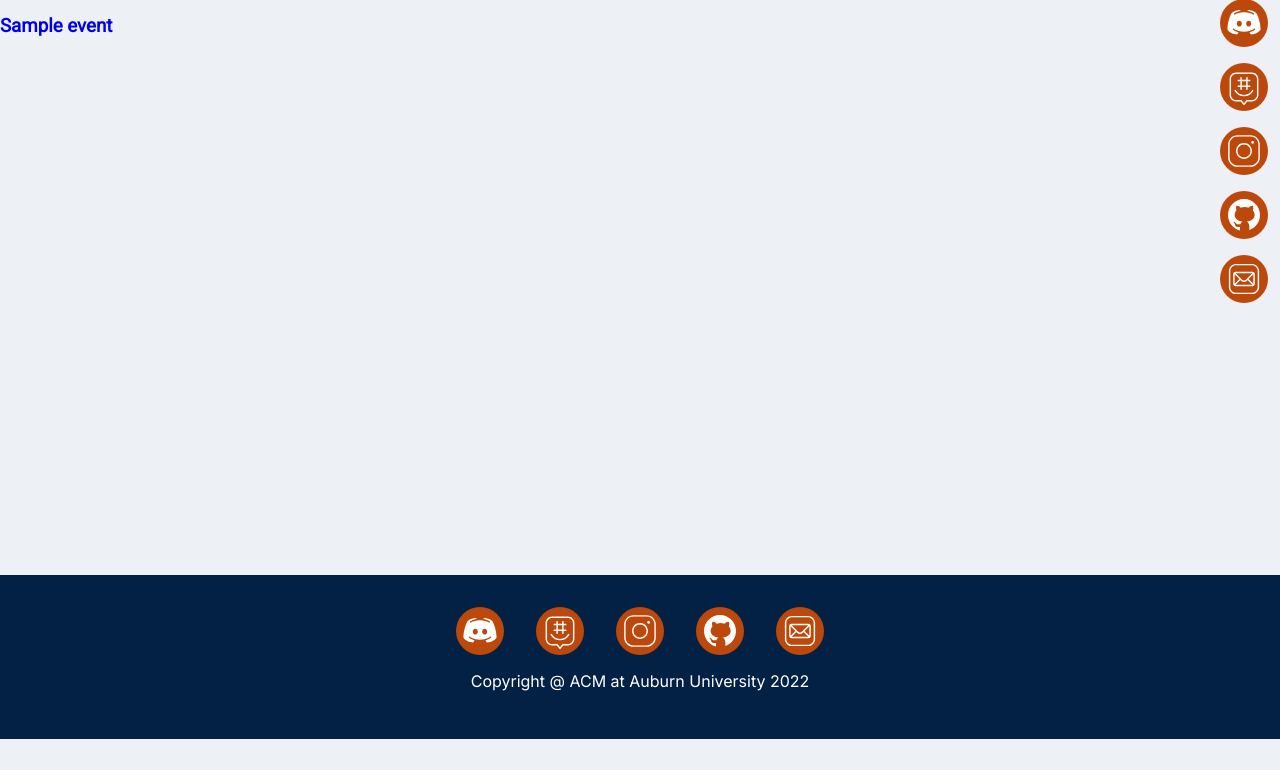
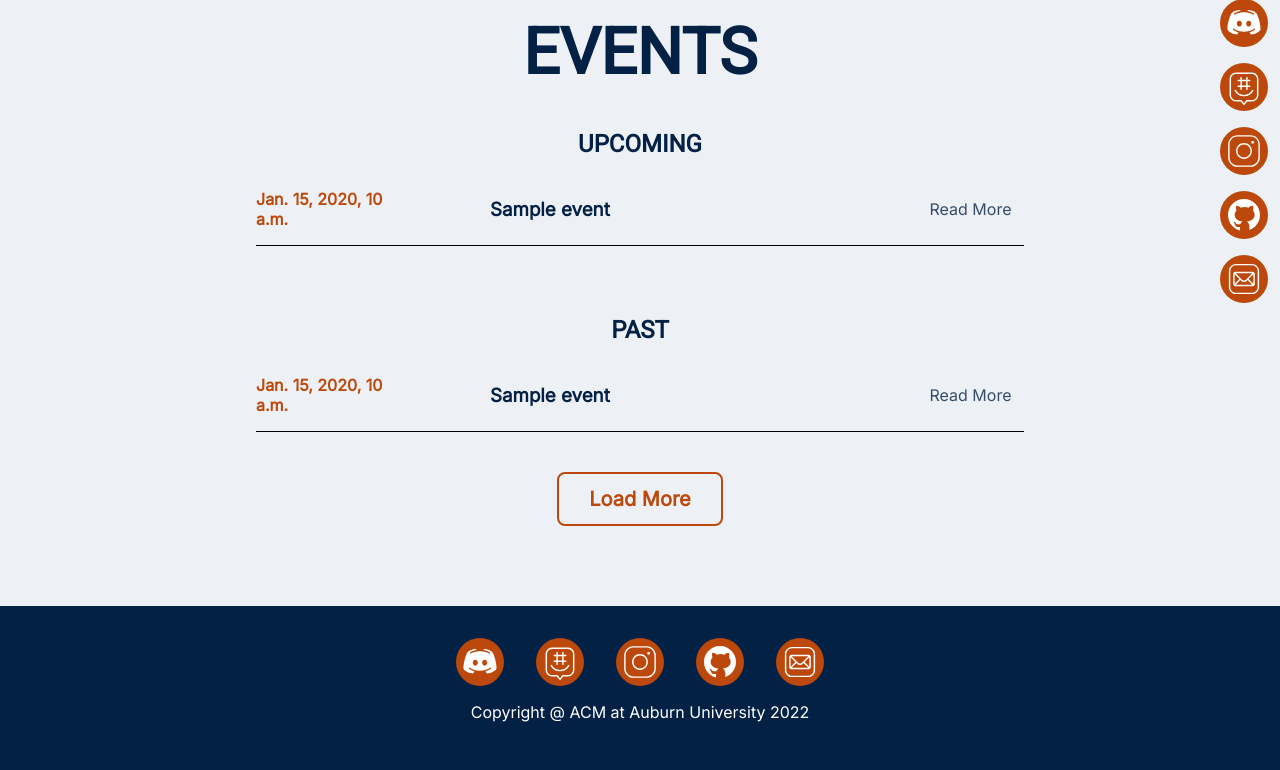
Before and after one commit to Auburn-ACM/acmsite, a Django app: template events/templates/events/index.html in a window 1280 px wide. Shown: the part 113-883 px from the top of the page. Before the commit the page ends 852 px from the top, so only its background shows below. Run offline with Django 3.2, Linux system fonts and the light colour scheme; the template is opened without the code that fills it: most values are stand-ins (such as "Sample title", 1, 10 or a date in 2020).

Commit message:
added events page

```diff
--- a/acmsite/static/acmsite/style.css
+++ b/acmsite/static/acmsite/style.css
@@ -237,6 +237,10 @@ a {
     margin-bottom: 1rem;
 }
 
+.mt-0 {
+    margin-top: 0;
+}
+
 .mt-5 {
     margin-top: 5rem;
 }
@@ -322,6 +326,11 @@ a {
 .p-0 {
     padding: 0;
 }
+
+.py-1 {
+    padding-top: 1rem;
+    padding-bottom: 1rem;
+}
 .py-2 {
     padding-top: 2rem;
     padding-bottom: 2rem;
@@ -367,6 +376,10 @@ a {
 
 .border-1 {
     border: 1px solid black;
+}
+
+.border-2 {
+    border: 2px solid black;
 }
 
 .border-bottom-1 {
@@ -529,6 +542,25 @@ a {
     min-height: 60vh;
 }
 
+.acm-button {
+    background-color: var(--au-bg);
+    color: var(--au-orange);
+    border: 2px solid var(--au-orange);
+    border-radius: 0.5rem;
+}
+.acm-button:hover {
+    background-color: var(--au-orange);
+    color: var(--au-bg);
+}
+.acm-button p {
+    margin: 0;
+    padding: 12px 24px;
+    font-family: var(--font-secondary);
+    font-size: 20px;
+    font-weight: 600;
+    text-align: center;
+}
+
 #club-down-arrow {
     width: 8px;
     height: 8px;
--- a/events/templates/events/index.html
+++ b/events/templates/events/index.html
@@ -1,14 +1,70 @@
 {% extends "base.html" %}
+{% load static %}
 {% block title %}Events{% endblock %}
 
 {% block content %}
-    {% if event_list %}
-    <div>
-        {% for event in event_list %}
-        <h3><a href="{% url 'detail' event.id %}">{{ event.name }}</a></h3>
+    <div class="flex-col align-center text-center w-100">
+        <h1 class="text-dark-blue text-4xl m-0 mb-40px">EVENTS</h1>
+    </div>
+    <div class="mx-256px mb-70px">
+        <div class="flex-col align-center text-center w-100">
+            <h2 class="text-dark-blue text-2xl mt-0 mb-15px ">UPCOMING</h2>
+        </div>
+        {% if upcoming_event_list %}
+        {% for event in upcoming_event_list %}
+        <a href="{% url 'detail' event.id %}">
+            <div class="flex-row justify-between align-center font-secondary text-semibold border-bottom-1 hover:trigger">
+                <div class="text-orange mr-106px w-128px">
+                    <p>{{event.date}}</p>
+                </div>
+                <div class="text-left text-dark-blue flex-grow-1">
+                    <h3>{{ event.name }}</h3>
+                </div>
+                <div class="text-light-blue text-thin trigger:right-arrow">
+                    <span class='p-0'>Read More</span>
+                    <img class="trigger:show opacity-0 relative left-10px" src="{% static 'acmsite/right_arrow.svg' %}" alt="right arrow" />
+                </div>
+            </div>
+        </a>
         {% endfor %}
+        {% else %}
+        <div class="flex-col align-center text-center w-100">
+            <p class="text-dark-blue text-lg m-0">No upcoming events yet, check back later!</p>
+        </div>
+        {% endif %}
     </div>
-    {% else %}
-    <p>No events found</p>
-    {% endif %}
+    <div class="mx-256px mb-40px">
+        <div class="flex-col align-center text-center w-100">
+            <h2 class="text-dark-blue text-2xl mt-0 mb-15px ">PAST</h2>
+        </div>
+        {% if past_event_list %}
+        {% for event in past_event_list %}
+        <a href="{% url 'detail' event.id %}">
+            <div class="flex-row justify-between align-center font-secondary text-semibold border-bottom-1 hover:trigger">
+                <div class="text-orange mr-106px w-128px">
+                    <p>{{event.date}}</p>
+                </div>
+                <div class="text-left text-dark-blue flex-grow-1">
+                    <h3>{{ event.name }}</h3>
+                </div>
+                <div class="text-light-blue text-thin trigger:right-arrow">
+                    <span class='p-0'>Read More</span>
+                    <img class="trigger:show opacity-0 relative left-10px" src="{% static 'acmsite/right_arrow.svg' %}" alt="right arrow" />
+                </div>
+            </div>
+        </a>
+        {% endfor %}
+        {% else %}
+        <div class="flex-col align-center text-center w-100">
+            <p class="text-dark-blue text-lg m-0">No past events found.</p>
+        </div>
+        {% endif %}
+    </div>
+    <div class="w-100 flex-col align-center">
+        <button type="button" class="acm-button">
+            <p>Load More</p>
+        </button>
+    </div>
+
+
 {% endblock %}
```
Also changed, not shown: events/views.py (+12 -1 lines), db.sqlite3.
